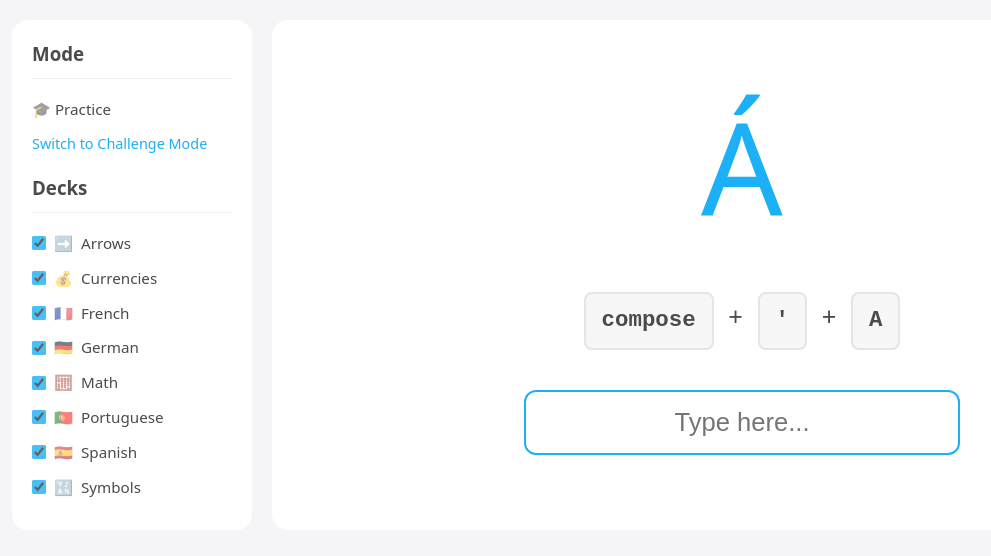
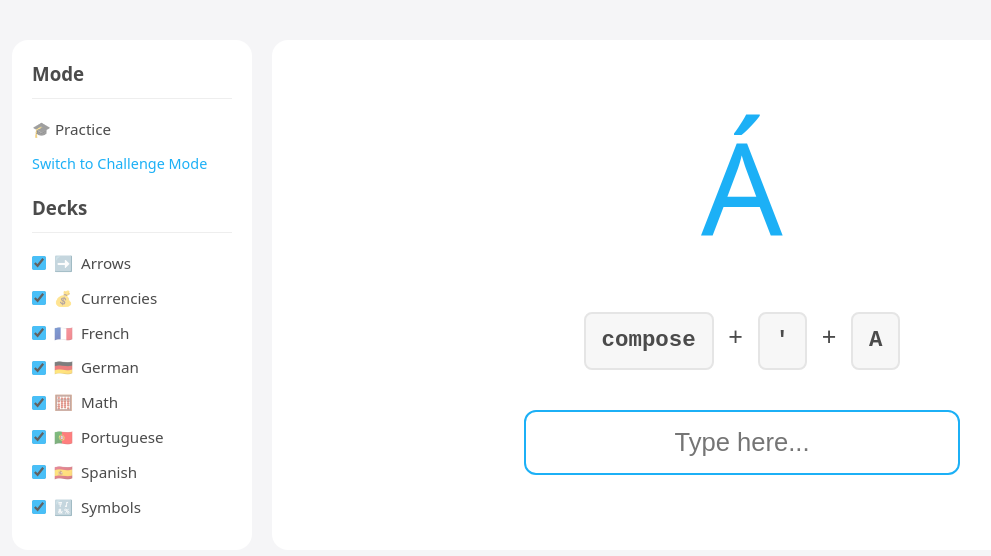
Before and after one commit to botre/compose-key-trainer, a React (Vite) app: page / in a window 1280 px wide. Shown: the top 556 px of the page, without its empty margins (28-1019 px from the left). Built offline with nearby package versions, Linux system fonts and the light colour scheme.

Commit message:
Top padding

```diff
--- a/src/index.css
+++ b/src/index.css
@@ -9,7 +9,7 @@ body {
     sans-serif;
   line-height: 1.5;
   margin: 0;
-  padding: 20px;
+  padding: 40px 20px 20px;
   min-height: 100vh;
   background-color: #f5f5f7;
 }
```
